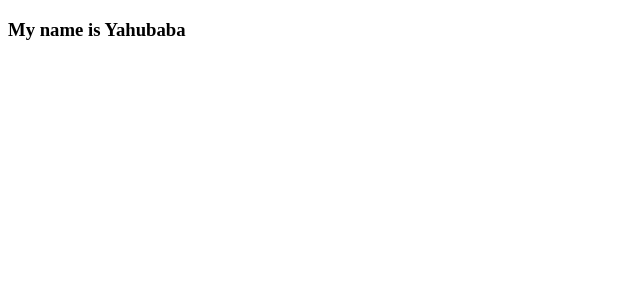
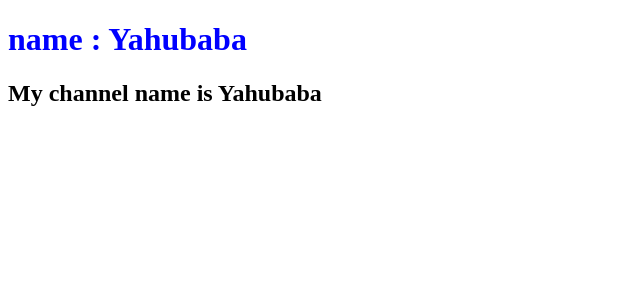
Before and after one commit to sharmayush11/react_learning, a React (Vite) app: page / in a window 1280 px wide. Shown: the top 300 px of the page, without its empty margins (0-640 px from the left). Built offline with nearby package versions, Linux system fonts and the light colour scheme.

Commit message:
contextAPI

```diff
--- a/src/App.jsx
+++ b/src/App.jsx
@@ -1,11 +1,9 @@
-import { createContext , useContext } from 'react'
+import { useContext , createContext } from 'react'
+const UserContext = createContext();
 
-const UserContext = createContext()
-
-function App(){
+function App() {
   const user = "Yahubaba"
-
-  return(
+  return (
     <>
       <UserContext.Provider value={user}>
         <Parent/>
@@ -13,16 +11,23 @@ function App(){
     </>
   )
 }
-export default App
 
-function Parent () {
+function Parent(){
   return <Child/>
+}
+function Child(){
+  const user = useContext(UserContext)
+  return (
+    <div>
+      <h1 style={{color:"blue"}}> name : { user }</h1>
+      <GrandChild/>
+    </div>
+  )
 
 }
-function Child () {
-  return <GrandChild/>
+function GrandChild(){
+  const time = useContext(UserContext)
+  return <h2>My channel name is {time} </h2>
 }
-function GrandChild () {
-  const user = useContext(UserContext)
-  return <h3>My name is {user} </h3>
-}
+
+export default App
```
